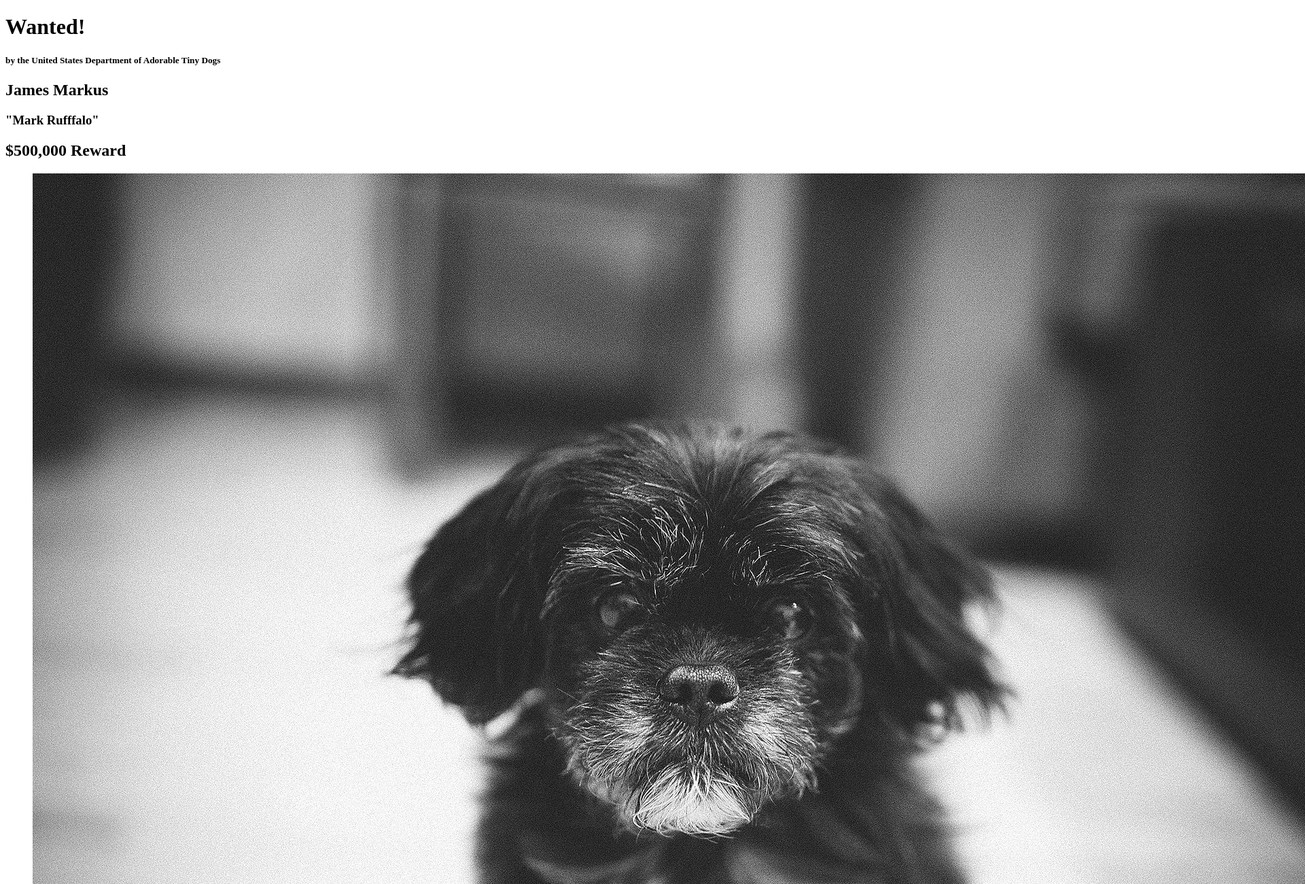
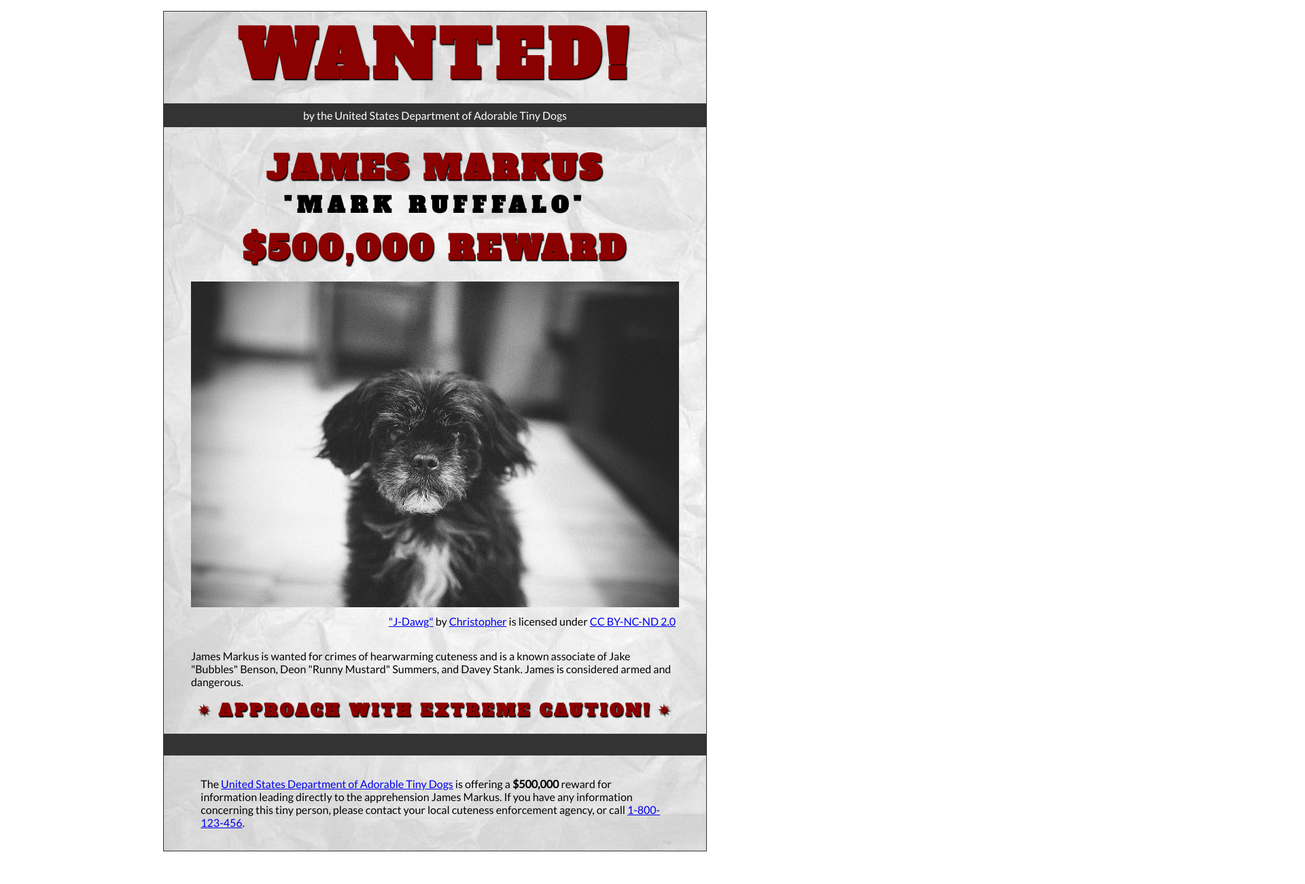
Before and after one commit to rehabbb/rehabbb.github.io, a plain HTML site: page wanted-poster/index.html in a window 1280 px wide. Shown: the top 1300 px of the page at 68% size, 1920 px wide, since content can reach past the window. After the commit the page ends 1268 px from the top, so only its background shows below. Drawn offline with Linux system fonts and the light colour scheme.

Commit message:
wanted-poster
Added to the .css file to create a specific theme with fonts, styles and spacing.

```diff
--- a/wanted-poster/css/style.css
+++ b/wanted-poster/css/style.css
@@ -34,7 +34,7 @@ body {
 }
 main {
     background-color:#ddd;
-    background-image:url(images/wrinkled-white-paper-background.jpg);
+    background-image:url(../images/wrinkled-white-paper-background.jpg);
     background-size:cover;
     background-repeat: no-repeat;
     border:1px solid #333;
@@ -65,13 +65,92 @@ h1 {
     text-align:center;
 }
 
+h2 {
+    text-transform: uppercase;
+    font-size:3rem;
+    margin: 0;
+    letter-spacing: 0.25rem;
+    color:darkred;
+    text-shadow:.09375rem .09375rem .09375rem #000;
+    font-family:'Alfa Slab One', Garamond, serif;
+    text-align:center;
+}
+
+h3 {
+    text-transform: uppercase;
+    font-size:2rem;
+    margin: 0;
+    letter-spacing: .5rem;
+    color:black;
+    font-family:'Alfa Slab One', Garamond, serif;
+    text-align:center;
+}
+
+h4 {
+    text-transform: uppercase;
+    font-size:1.5rem;
+    margin: 0;
+    letter-spacing: 0.25rem;
+    color:darkred;
+    text-shadow:.09375rem .09375rem .09375rem #000;
+    font-family:'Alfa Slab One', Garamond, serif;
+    text-align:center;
+    padding-bottom: 1.125rem;
+
+}
+
+span {
+    padding: 0rem 0.5rem 0rem 0.5rem;
+}
+
+h5 {
+    text-transform: none;
+    font-size:1rem;
+    margin-top: 0.25rem;
+    color:#FFF;
+    background-color: #333;
+    font-family:Lato, Arial, sans-serif;
+    text-align:center;
+    padding: 0.5rem;
+    font-weight: normal;
+}
 
 /* Section & Paragraph */
 
+section {
+    margin-top: 0.5rem;
+}
+
+p {
+    margin: 1rem auto 1rem auto;
+    padding: 0rem 1rem 0rem 1rem;
+    width: 90%;
+    text-align: left;
+}
 
 
 /* Image & Figure */
 
+img {
+    width: 100%;
+    margin: 0rem auto 0rem auto;
+    max-width: 50rem;
+}
+
+figure {
+    margin-bottom: 2rem
+}
+
+figcaption {
+    padding-top: 0.5rem;
+    text-align: right;
+}
+
 
 
 /* Footer */
+
+footer {
+    padding: 1rem;
+    border-top: 2rem solid #333;
+}
--- a/wanted-poster/index.html
+++ b/wanted-poster/index.html
@@ -3,9 +3,11 @@
     <head>
         <meta charset="utf-8">
         <meta name="viewport" content="width=device-width, initial-scale=1.0">
-        <meta name="author" content="John Durham">
+        <meta name="author" content="Behishta Reha">
 
 <!-- Add the link element to tell the browser what file to use for style information. -->
+      <link rel="stylesheet" href="css/style.css">
+
 
         <title>Wanted | Jame Markus</title>
     </head>
```
